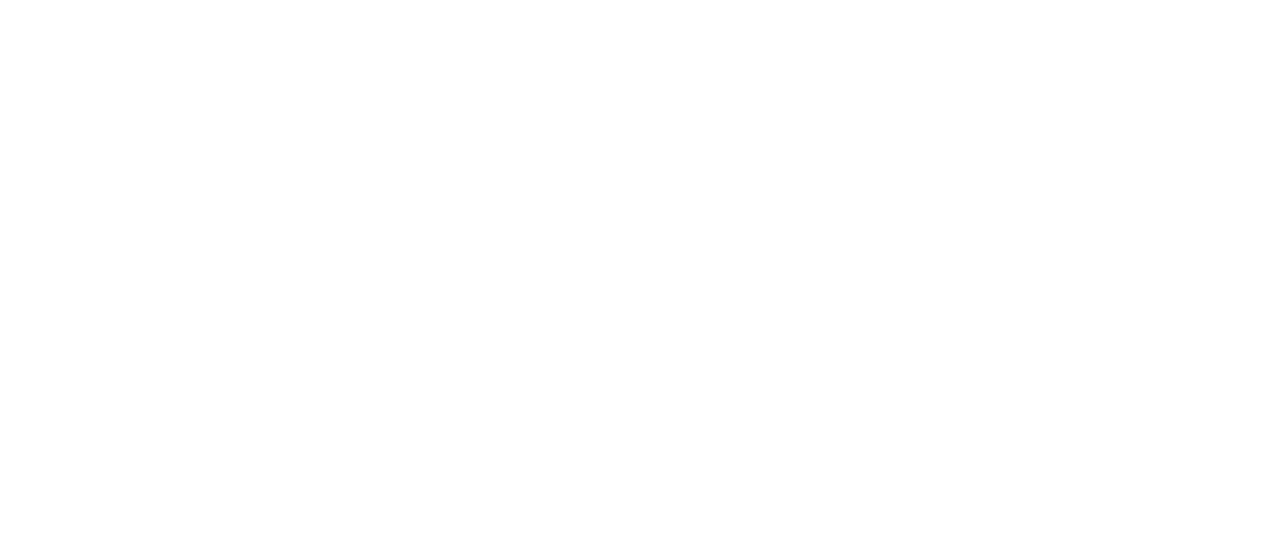
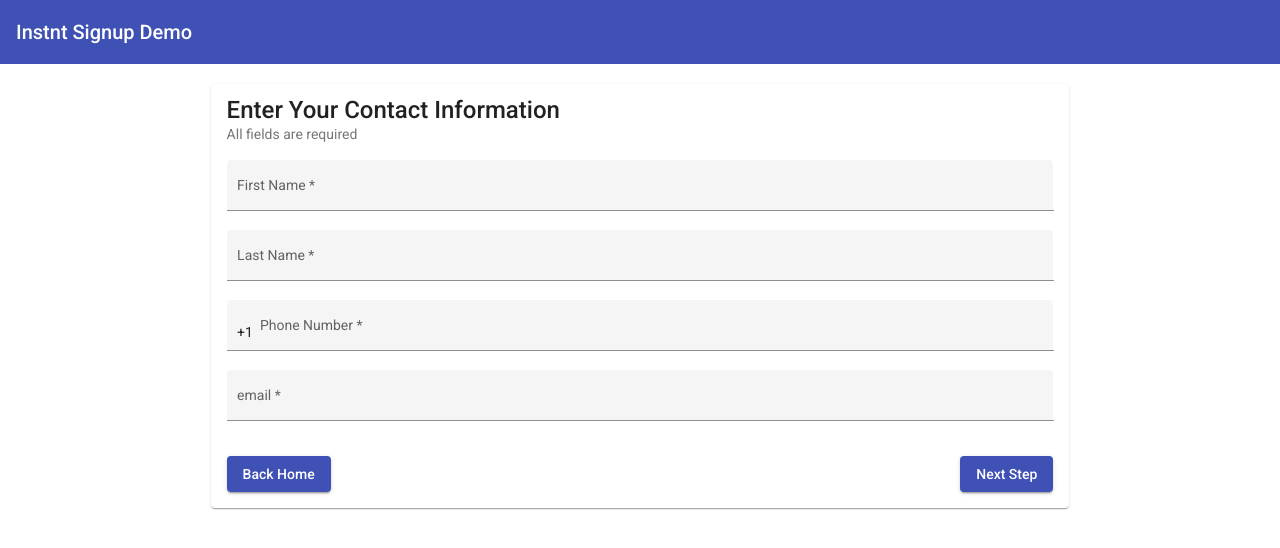
Before and after one commit to instnt-inc/instnt-angular-sdk, an Angular app: page /sign-up in a window 1280 px wide. Before the commit this address led to /. Shown: the top 548 px of the page. Built offline with nearby package versions, Linux system fonts and the light colour scheme; no server answers.

Commit message:
IN-1699: Signup Component Created

```diff
--- a/src/app/app-routing.module.ts
+++ b/src/app/app-routing.module.ts
@@ -1,11 +1,16 @@
 import { NgModule } from '@angular/core';
 import { RouterModule, Routes } from '@angular/router';
 import { HomePageComponent } from './home-page/home-page.component';
+import { SignupComponent } from './signup/signup.component';
 
 const routes: Routes = [
   {
     path: '',
     component: HomePageComponent
+  },
+  {
+    path: 'sign-up',
+    component: SignupComponent
   }
 ];
 
--- a/src/app/app.component.html
+++ b/src/app/app.component.html
@@ -1 +1,9 @@
+<!-- Include the Instnt Signup Component and pass in required information -->
+<instnt-signup-provider [formId]="formId" [serviceURL]="serviceURL" [onEvent]="onEvent" [children]="children">
+</instnt-signup-provider>
+
+<!-- Header Component -->
+<mat-toolbar color="primary">
+    <h1 [routerLink]="['/']" routerLinkActive="router-link-active" >Instnt Signup Demo</h1>
+</mat-toolbar>
 <router-outlet></router-outlet>
--- a/src/app/app.component.scss
+++ b/src/app/app.component.scss
@@ -0,0 +1,3 @@
+h1:hover {
+    cursor: pointer;
+}
--- a/src/app/app.component.ts
+++ b/src/app/app.component.ts
@@ -1,4 +1,5 @@
 import { Component } from '@angular/core';
+import { InstntAngularService } from 'projects/instnt-angular/src/public-api';
 
 @Component({
   selector: 'app-root',
@@ -6,5 +7,15 @@
   styleUrls: ['./app.component.scss']
 })
 export class AppComponent {
-  title = 'instnt-angular-sdk';
+  formId: string = 'v163836889723855';
+  serviceURL: string = 'https://sandbox-api.instnt.org';
+  onEvent: any;
+  children?: any;
+
+  constructor(public instntService: InstntAngularService) { }
+  ngOnInit(): void {
+    this.instntService.getInstnt().subscribe((instnt) => {
+      console.log('success', instnt);
+    })
+  }
 }
--- a/src/app/home-page/home-page.component.html
+++ b/src/app/home-page/home-page.component.html
@@ -1,13 +1,9 @@
-<!-- Header Component -->
-<mat-toolbar color="primary">
-    <h1>Instnt Signup Demo</h1>
-</mat-toolbar>
-
-<div class="container">
-    <h2>The process consist of the below steps</h2>
+<div class="flex-center" style="padding-top: 12px;">
+    <div class="container">
+        <h2>This process consist of the following steps</h2>
     <mat-list>
         <mat-list-item>
-            <mat-icon>lens</mat-icon><span>Fill up the signup form</span>
+            <mat-icon>lens</mat-icon><span>Submit the signup form</span>
         </mat-list-item>
         <mat-list-item>
             <mat-icon>lens</mat-icon><span>Submit OTP</span>
@@ -24,10 +20,8 @@
     </mat-list>
     <div class="get-started">
         <!-- 'mat-button','mat-raised-button', 'mat-flat-button','mat-stroked-button','mat-icon-button','mat-fab','mat-mini-fab' -->
-        <button mat-raised-button color="primary">Get Started</button>
+        <button [routerLink]="['/sign-up']" routerLinkActive="router-link-active"  mat-raised-button color="primary">Get Started</button>
+    </div>
     </div>
 </div>
 <!-- <lib-instnt-angular [formId]="'123'"></lib-instnt-angular> -->
-<instnt-signup-provider [formId]="formId" [serviceURL]="serviceURL" [onEvent]="onEvent" [children]="children"
-    [hideFormFields]="hideFormFields" [redirect]="redirect">
-</instnt-signup-provider>
--- a/src/app/home-page/home-page.component.scss
+++ b/src/app/home-page/home-page.component.scss
@@ -1,8 +1,5 @@
 .container {
-    position: relative;
-    top: 12px;
-    width: 95vw;
-    margin: auto;
+    padding: 8px;
 }
 
 mat-list-item {
@@ -12,7 +9,6 @@
     }
 }
 
-
 .get-started {
     margin-top: 14px;
     display: flex;
--- a/src/app/home-page/home-page.component.ts
+++ b/src/app/home-page/home-page.component.ts
@@ -17,11 +17,8 @@
   hideFormFields?: boolean = true;
   redirect?: boolean = false;
 
-  constructor(public instntService: InstntAngularService) { }
+  constructor() { }
   ngOnInit(): void {
-    this.instntService.getInstnt().subscribe((instnt) => {
-      console.log('success', instnt);
-    })
   }
 
 }
--- /dev/null
+++ b/src/app/signup/signup.component.html
@@ -0,0 +1,75 @@
+<div class="flex-center">
+  <mat-card>
+    <mat-card-title>Enter Your Contact Information</mat-card-title>
+    <mat-card-subtitle>All fields are required</mat-card-subtitle>
+    <mat-card-content>
+      <form [formGroup]="signUpForm" action="submit">
+        <mat-form-field class="full-width" appearance="fill">
+          <mat-label>First Name</mat-label>
+          <input type="text" matInput placeholder="John" [formControl]="firstName" required>
+        </mat-form-field>
+        <div class="error-div-style" *ngIf="firstName.errors && (firstName.dirty || firstName.touched)">
+          <mat-error class="error-msg-style"
+            *ngIf="firstName.errors && (firstName.dirty || firstName.touched) && firstName.errors['required']">First
+            name is required</mat-error>
+          <mat-error class="error-msg-style"
+            *ngIf="firstName.errors && (firstName.dirty || firstName.touched) && firstName.errors['pattern']">First name
+            should not have numbers and special characters</mat-error>
+          <mat-error class="error-msg-style"
+            *ngIf="firstName.errors && (firstName.dirty || firstName.touched) && firstName.errors['maxlength']">First
+            name should not have more than 50 characters ({{ firstName.errors['maxlength'].actualLength }})</mat-error>
+        </div>
+        <mat-form-field class="full-width" appearance="fill">
+          <mat-label>Last Name</mat-label>
+          <input type="text" matInput placeholder="Smith" [formControl]="lastName" required>
+        </mat-form-field>
+        <div class="error-div-style" *ngIf="lastName.errors && (lastName.dirty || lastName.touched)">
+          <mat-error class="error-msg-style"
+            *ngIf="lastName.errors && (lastName.dirty || lastName.touched) && lastName.errors['required']">Last name is
+            required</mat-error>
+          <mat-error class="error-msg-style"
+            *ngIf="lastName.errors && (lastName.dirty || lastName.touched) && lastName.errors['pattern']">Last name
+            should not have numbers and special characters</mat-error>
+          <mat-error class="error-msg-style"
+            *ngIf="lastName.errors && (lastName.dirty || lastName.touched) && lastName.errors['maxlength']">Last name
+            should not have more than 50 characters ({{ lastName.errors['maxlength'].actualLength }})</mat-error>
+        </div>
+        <mat-form-field class="full-width" appearance="fill">
+          <mat-label>Phone Number</mat-label>
+          <span matPrefix>+1 &nbsp;</span>
+          <input type="tel" matInput placeholder="XXX-XXX-XXXX" [formControl]="phone" required>
+        </mat-form-field>
+        <div class="error-div-style" *ngIf="phone.errors && (phone.dirty || phone.touched)">
+          <mat-error class="error-msg-style"
+            *ngIf="phone.errors && (phone.dirty || phone.touched) && phone.errors['required']">Phone is required
+          </mat-error>
+          <mat-error class="error-msg-style"
+            *ngIf="phone.errors && (phone.dirty || phone.touched) && phone.errors['pattern']">Please enter valid phone
+            format XXX-XXX-XXXX</mat-error>
+          <mat-error class="error-msg-style"
+            *ngIf="phone.errors && (phone.dirty || phone.touched) && phone.errors['maxlength']">Phone should not have
+            more than 20 characters ({{ phone.errors['maxlength'].actualLength }})</mat-error>
+        </div>
+        <mat-form-field class="full-width" appearance="fill">
+          <mat-label>email</mat-label>
+          <input type="email" matInput placeholder="username@instnt.com" [formControl]="email" required>
+        </mat-form-field>
+        <div class="error-div-style" *ngIf="email.errors && (email.dirty || email.touched)">
+          <mat-error class="error-msg-style"
+            *ngIf="email.errors && (email.dirty || email.touched) && email.errors['required']">Email is required
+          </mat-error>
+          <mat-error class="error-msg-style"
+            *ngIf="email.errors && (email.dirty || email.touched) && email.errors['pattern']">Sorry, only letters (a-z),
+            numbers (0-9), plus sign (+) and periods (.) are allowed.</mat-error>
+          <mat-error class="error-msg-style"
+            *ngIf="email.errors && (email.dirty || email.touched) && email.errors['maxlength']">Email should not have
+            more than 100 characters ({{ email.errors['maxlength'].actualLength }})</mat-error>
+        </div>
+      </form>
+    </mat-card-content>
+    <div class="buttons">
+      <button [routerLink]="['/']" routerLinkActive="router-link-active"  mat-raised-button color="primary">Back Home</button>
+      <button mat-raised-button color="primary">Next Step</button>
+    </div>
+  </mat-card>
+</div>
--- /dev/null
+++ b/src/app/signup/signup.component.scss
@@ -0,0 +1,17 @@
+mat-card {
+    margin-top: 20px;
+}
+
+.full-width {
+    width: 100%;
+  }
+
+.error-div-style {
+    margin-top: -18px;
+    font-size: 9pt;
+}
+
+.buttons {
+    display: flex;
+    justify-content: space-between;
+}
--- /dev/null
+++ b/src/app/signup/signup.component.ts
@@ -0,0 +1,34 @@
+import { Component, OnInit } from '@angular/core';
+import { FormControl, FormGroup, Validators } from '@angular/forms';
+import { Instnt, InstntAngularService } from 'projects/instnt-angular/src/public-api';
+
+@Component({
+  selector: 'app-signup',
+  templateUrl: './signup.component.html',
+  styleUrls: ['./signup.component.scss']
+})
+export class SignupComponent implements OnInit {
+
+  instnt?: Instnt;
+  signUpForm: FormGroup;
+  firstName = new FormControl('', [Validators.required, Validators.pattern(/^[a-zA-Z- ]*$/), Validators.maxLength(50)]);
+  lastName = new FormControl('', [Validators.required, Validators.pattern(/^[a-zA-Z- ]*$/), Validators.maxLength(50)]);
+  phone = new FormControl('', [Validators.required, Validators.pattern("(([0-9]{10})|([0-9]{3}-[0-9]{3}-[0-9]{4}))"), Validators.maxLength(20)]);
+  email = new FormControl('', [Validators.required, Validators.pattern(/^[a-zA-Z0-9+.]+@([\w-]+\.)+[\w-]{2,}$/), Validators.maxLength(100)]);
+
+  constructor(private instntService: InstntAngularService) {
+    this.instntService.getInstnt().subscribe((instnt) => this.instnt = instnt);
+    this.signUpForm = new FormGroup({
+      firstName: this.firstName,
+      lastName: this.lastName,
+      phone: this.phone,
+      email: this.email,
+    });
+
+  }
+
+  ngOnInit(): void {
+    this.instnt?.submitData({}, true)
+  }
+
+}
--- a/src/styles.scss
+++ b/src/styles.scss
@@ -2,3 +2,8 @@
 
 html, body { height: 100%; }
 body { margin: 0; font-family: Roboto, "Helvetica Neue", sans-serif; }
+
+.flex-center {
+    display: flex;
+    justify-content: center;
+}
```
Also changed, not shown: src/app/app.module.ts (+8 -2 lines), 1 other file (tests, documents, lock files or other folders).
